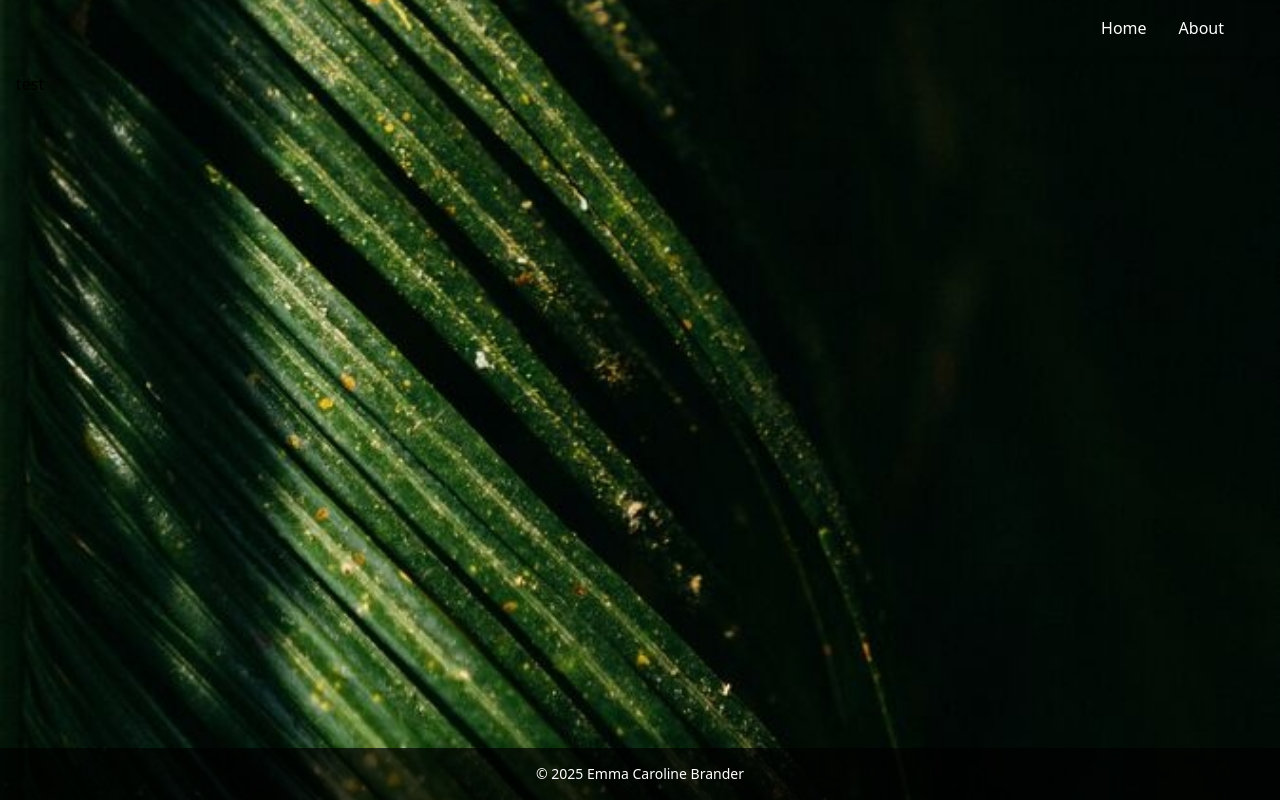
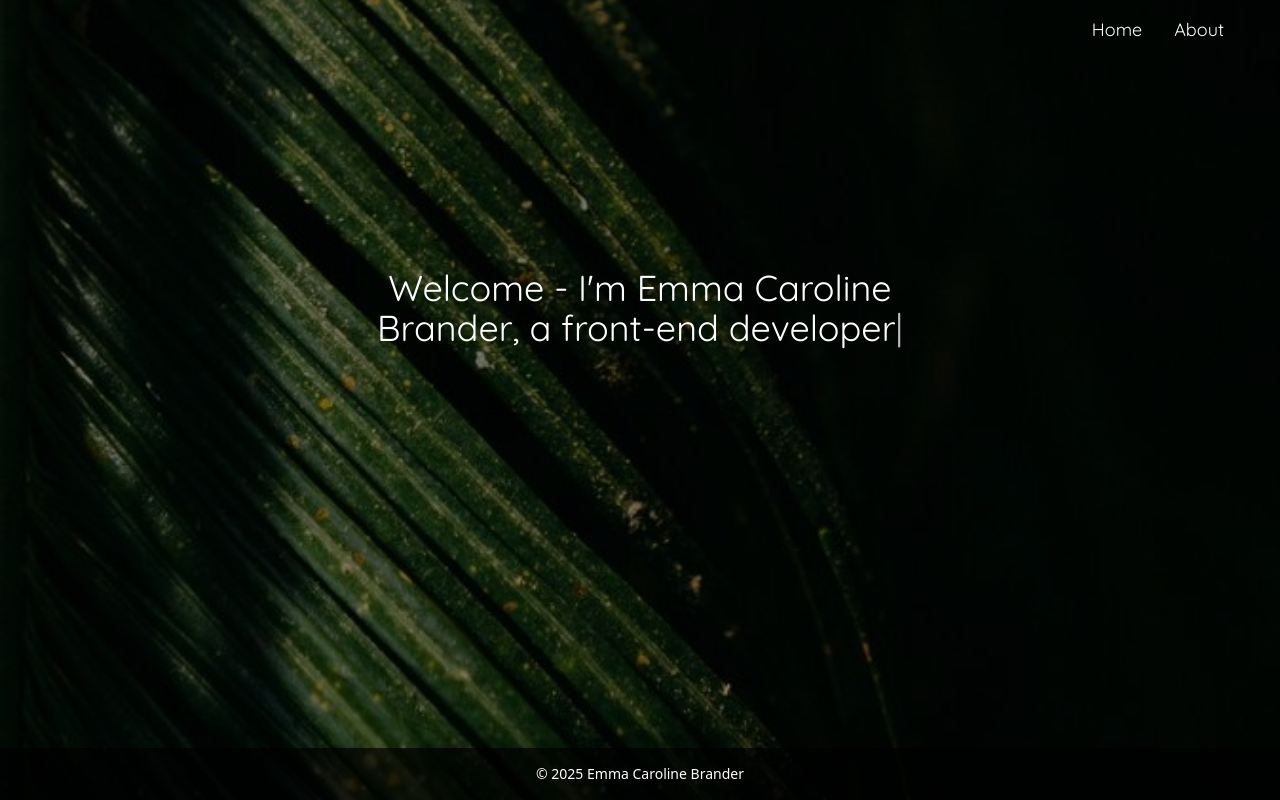
Before and after one commit to EmmaCaroline/portfolio2, a React (Vite) app: page / in a window 1280 px wide. Built offline with nearby package versions, Linux system fonts and the light colour scheme.

Commit message:
add typewriter heading, add google fonts

```diff
--- a/index.html
+++ b/index.html
@@ -9,6 +9,12 @@
       content="Emma Caroline Brander – Front-End Developer. Creating responsive, user-friendly websites."
     />
     <title>Portfolio</title>
+    <link rel="preconnect" href="https://fonts.googleapis.com" />
+    <link rel="preconnect" href="https://fonts.gstatic.com" crossorigin />
+    <link
+      href="https://fonts.googleapis.com/css2?family=Quicksand:wght@300..700&family=Roboto:ital,wght@0,100..900;1,100..900&display=swap"
+      rel="stylesheet"
+    />
   </head>
   <body>
     <div id="root"></div>
--- a/src/components/Layout.jsx
+++ b/src/components/Layout.jsx
@@ -3,24 +3,29 @@ import { Outlet, Link } from "react-router-dom";
 const Layout = () => {
   return (
     <div className="min-h-screen flex flex-col">
-      <header className="text-white p-4 flex flex-row items-center justify-between shadow-lg">
-        <nav className="flex w-full justify-center sm:justify-end items-center sm:mr-10">
-          <ul className="flex space-x-8">
+      <header className="text-white text-base md:text-lg p-4 flex flex-row items-center justify-between shadow-lg relative z-10">
+        <nav className="flex w-full justify-end items-center mr-4 md:mr-10">
+          <ul className="flex space-x-8 font-heading">
             <Link to="/">
-              <li>Home</li>
+              <li className="hover:text-green-800 transition-all duration-300 hover:scale-110">
+                Home
+              </li>
             </Link>
             <Link to="about">
-              <li>About</li>
+              <li className="hover:text-green-800 transition-all duration-300 hover:scale-110">
+                About
+              </li>
             </Link>
           </ul>
         </nav>
       </header>
-
-      <main className="flex-grow p-4">
+      {/* Dark overlay behind everything */}
+      <div className="absolute inset-0 bg-black/50 z-0"></div>
+      <main className="flex-grow p-4 relative z-10">
         <Outlet />
       </main>
 
-      <footer className="bg-black/70 text-white p-4 text-center">
+      <footer className="bg-black/70 text-white p-4 text-center relative z-10">
         <div className="text-sm">&copy; 2025 Emma Caroline Brander</div>
       </footer>
     </div>
--- a/src/components/Projects.jsx
+++ b/src/components/Projects.jsx
@@ -1,7 +1,9 @@
+import TypewriterHeading from "../ui/TypewriterHeading";
+
 const Projects = () => {
   return (
-    <div>
-      <h1>test</h1>
+    <div className="max-w-[600px]">
+      <TypewriterHeading />
     </div>
   );
 };
--- a/src/index.css
+++ b/src/index.css
@@ -3,16 +3,14 @@
 @theme {
   /* Example of how to use this theme with the new Tailwind V4 */
 
-  /* Fonts
-  --font-sans: 'Inter', sans-serif;
-  --font-heading: 'Roboto', sans-serif;
-  */
+  /* Fonts */
+  --font-heading: "Quicksand", sans-serif;
+  --font-body: "Roboto", sans-serif;
 
   /* Colors
   --color-primary: oklch(0.7 0.15 240);   This is new - tokens
   --color-primary: #3b82f6;  But can also still use hex
   */
-  --color-primary: #3b82f6;
 
   /* Spacings
   --spacing-small: 8px;
--- /dev/null
+++ b/src/ui/TypewriterHeading.jsx
@@ -0,0 +1,24 @@
+import { useState, useEffect } from "react";
+
+export default function TypewriterHeading() {
+  const [text, setText] = useState("");
+  const fullText = "Welcome - I'm Emma Caroline Brander, a front-end developer";
+
+  useEffect(() => {
+    let index = 0;
+    const interval = setInterval(() => {
+      setText(fullText.slice(0, index + 1));
+      index++;
+      if (index === fullText.length) clearInterval(interval);
+    }, 50); // adjust typing speed here
+
+    return () => clearInterval(interval);
+  }, []);
+
+  return (
+    <h1 className="absolute top-20 md:top-52 left-1/2 -translate-x-1/2 text-white text-2xl md:text-4xl font-heading max-w-[600px] text-left md:text-center whitespace-normal">
+      {text}
+      <span className="animate-pulse">|</span>
+    </h1>
+  );
+}
```
